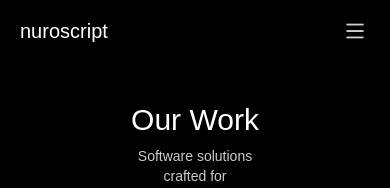
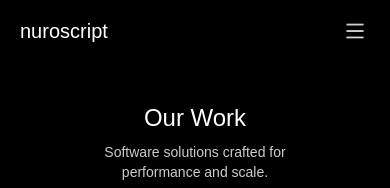
Before and after one commit to nuroscritp/nuroscript, a Next.js app: page /work in a window 390 px wide. Shown: the top 188 px of the page. Built offline with nearby package versions, Linux system fonts and the light colour scheme.

Commit message:
30 commit

```diff
--- a/app/work/page.tsx
+++ b/app/work/page.tsx
@@ -8,14 +8,14 @@ export default function Work() {
     <>
       {/* Heading */}
       <div className="flex justify-center items-center mt-10 mb-16 flex-col gap-2">
-        <h1 className="text-white text-3xl">Our Work</h1>
-        <p className="text-white/80 text-sm w-[35%] text-center">
+        <h1 className="text-white text-2xl lg:text-3xl">Our Work</h1>
+        <p className="text-white/80 text-sm w-[50%] lg:w-[35%] text-center">
           Software solutions crafted for performance and scale.
         </p>
       </div>
 
       {/* Work Grid */}
-      <div className="max-w-7xl mb-10 mx-auto grid grid-cols-1 md:grid-cols-2 gap-10 items-center">
+      <div className="max-w-7xl mb-10 mx-auto grid grid-cols-1 lg:grid-cols-2 gap-10 items-center px-10 py-5 lg:p-1">
 
         {/* Logitech */}
         <VideoThumbnail videoId="lOs7Num3riU" />
```
